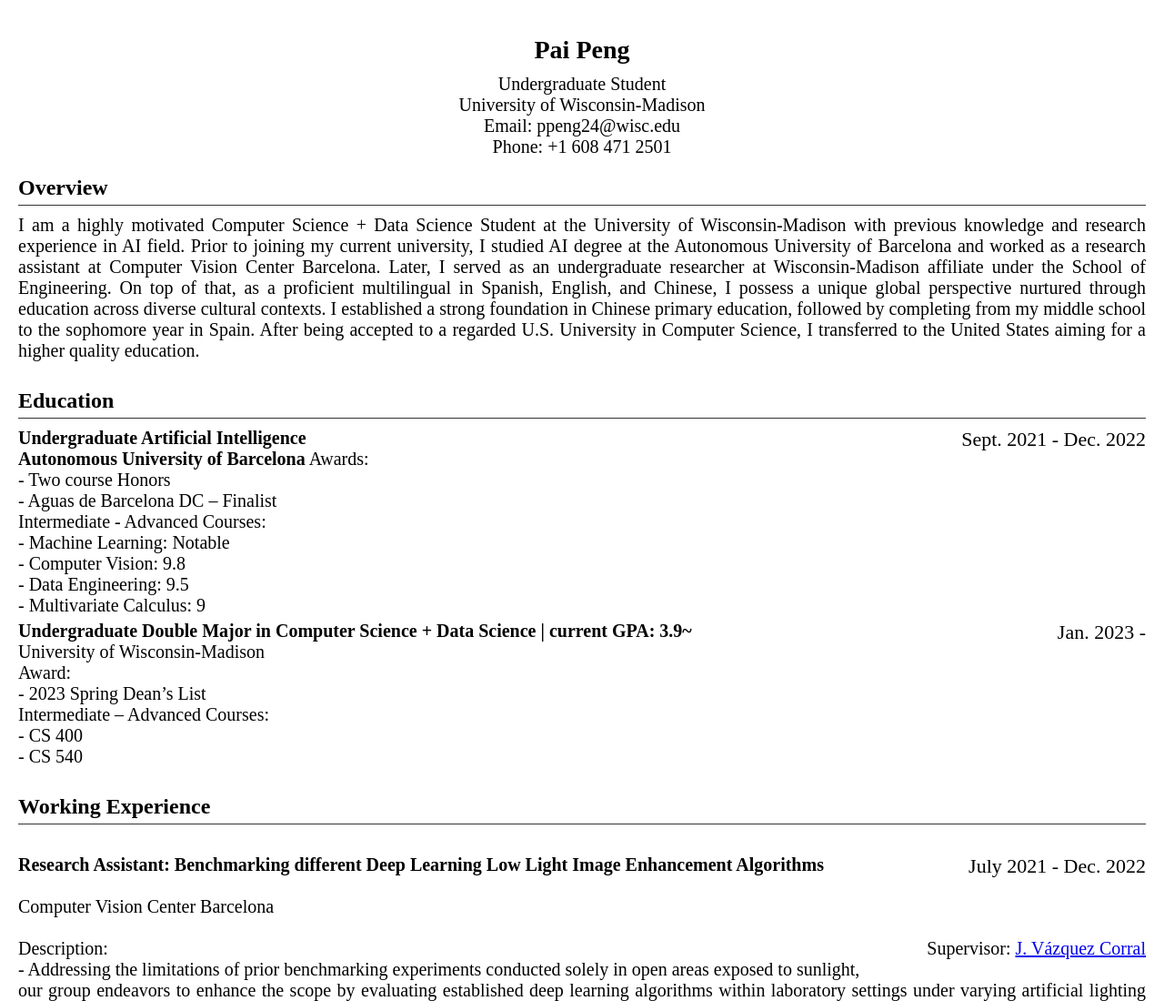
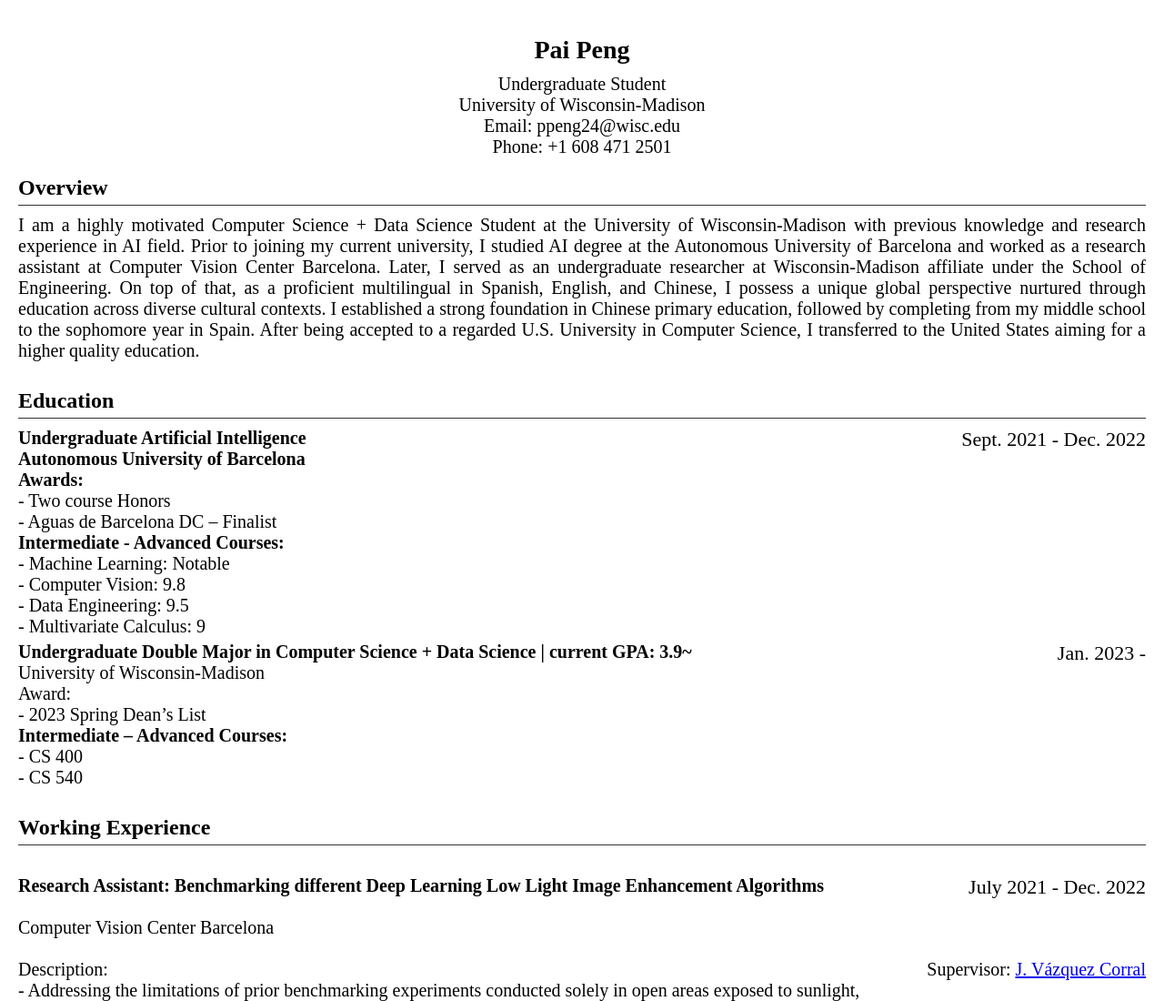
Before and after one commit to paipeline/paipeline.github.io, a plain HTML site: page index.html in a window 1280 px wide. Shown: the top 1100 px of the page at 91% size. Drawn offline with Linux system fonts and the light colour scheme.

Commit message:
first edit

```diff
--- a/index.html
+++ b/index.html
@@ -65,11 +65,11 @@
     <p>
         <strong>Undergraduate Artificial Intelligence</strong>
         <span class= "date"> Sept. 2021 - Dec. 2022 </span><br>
-        <strong>Autonomous University of Barcelona</strong>
-        Awards:<br>
+        <strong>Autonomous University of Barcelona</strong> <br>
+        <strong>Awards:<br></strong>
         - Two course Honors<br>
         - Aguas de Barcelona DC – Finalist<br>
-        Intermediate - Advanced Courses:<br>
+        <strong>Intermediate - Advanced Courses:</strong><br>
         - Machine Learning: Notable<br>
         - Computer Vision: 9.8<br>
         - Data Engineering: 9.5<br>
@@ -82,7 +82,7 @@
         University of Wisconsin-Madison<br>
         Award:<br>
         - 2023 Spring Dean’s List<br>
-        Intermediate – Advanced Courses:<br>
+        <strong>Intermediate – Advanced Courses:</strong><br>
         - CS 400<br>
         - CS 540
     </p>
```
